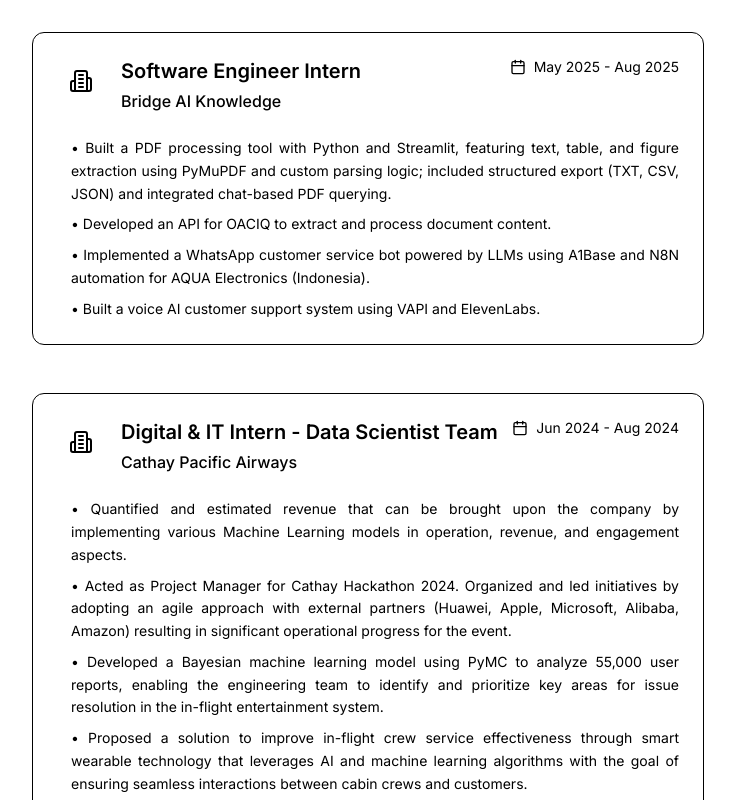
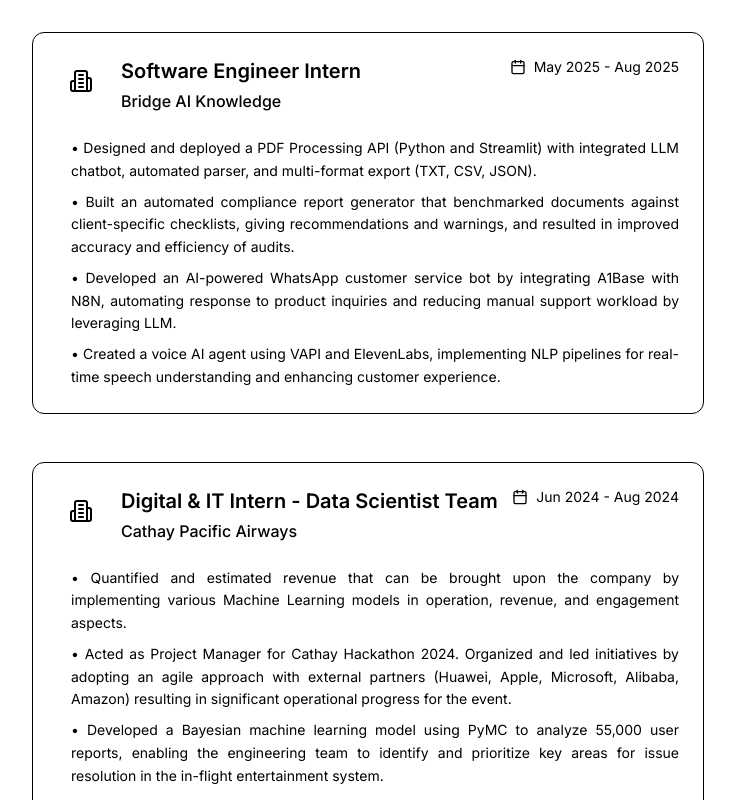
Before and after one commit to LoveraLokeswara/loveralokeswara.github.io, a Next.js app: page / in a window 1280 px wide. Shown: the part 5620-6420 px from the top of the page, without its empty margins (272-1007 px from the left). Built offline with nearby package versions, Linux system fonts and the light colour scheme.

Commit message:
Modified experience section

```diff
--- a/src/components/Experience.tsx
+++ b/src/components/Experience.tsx
@@ -16,10 +16,10 @@
       duration: "May 2025 - Aug 2025",
       logo: "/api/placeholder/60/60",
       contributions: [
-        "•	Built a PDF processing tool with Python and Streamlit, featuring text, table, and figure extraction using PyMuPDF and custom parsing logic; included structured export (TXT, CSV, JSON) and integrated chat-based PDF querying.",
-        "•	Developed an API for OACIQ to extract and process document content.",
-        "•	Implemented a WhatsApp customer service bot powered by LLMs using A1Base and N8N automation for AQUA Electronics (Indonesia).",
-        "•	Built a voice AI customer support system using VAPI and ElevenLabs."
+        "•	Designed and deployed a PDF Processing API (Python and Streamlit) with integrated LLM chatbot, automated parser, and multi-format export (TXT, CSV, JSON).",
+        "•	Built an automated compliance report generator that benchmarked documents against client-specific checklists, giving recommendations and warnings, and resulted in improved accuracy and efficiency of audits.",
+        "•	Developed an AI-powered WhatsApp customer service bot by integrating A1Base with N8N, automating response to product inquiries and reducing manual support workload by leveraging LLM.",
+        "•	Created a voice AI agent using VAPI and ElevenLabs, implementing NLP pipelines for real-time speech understanding and enhancing customer experience."
       ]
     },
     {
@@ -31,7 +31,7 @@
         "•	Quantified and estimated revenue that can be brought upon the company by implementing various Machine Learning models in operation, revenue, and engagement aspects. ",
         "•	Acted as Project Manager for Cathay Hackathon 2024. Organized and led initiatives by adopting an agile approach with external partners (Huawei, Apple, Microsoft, Alibaba, Amazon) resulting in significant operational progress for the event.",
         "•	Developed a Bayesian machine learning model using PyMC to analyze 55,000 user reports, enabling the engineering team to identify and prioritize key areas for issue resolution in the in-flight entertainment system.",
-        "•	Proposed a solution to improve in-flight crew service effectiveness through smart wearable technology that leverages AI and machine learning algorithms with the goal of ensuring seamless interactions between cabin crews and customers."
+        "•	Created a solution to improve in-flight crew service effectiveness through smart wearable technology that leverages AI and machine learning algorithms with the goal of ensuring seamless interactions between cabin crews and customers."
       ]
     },
     {
```
